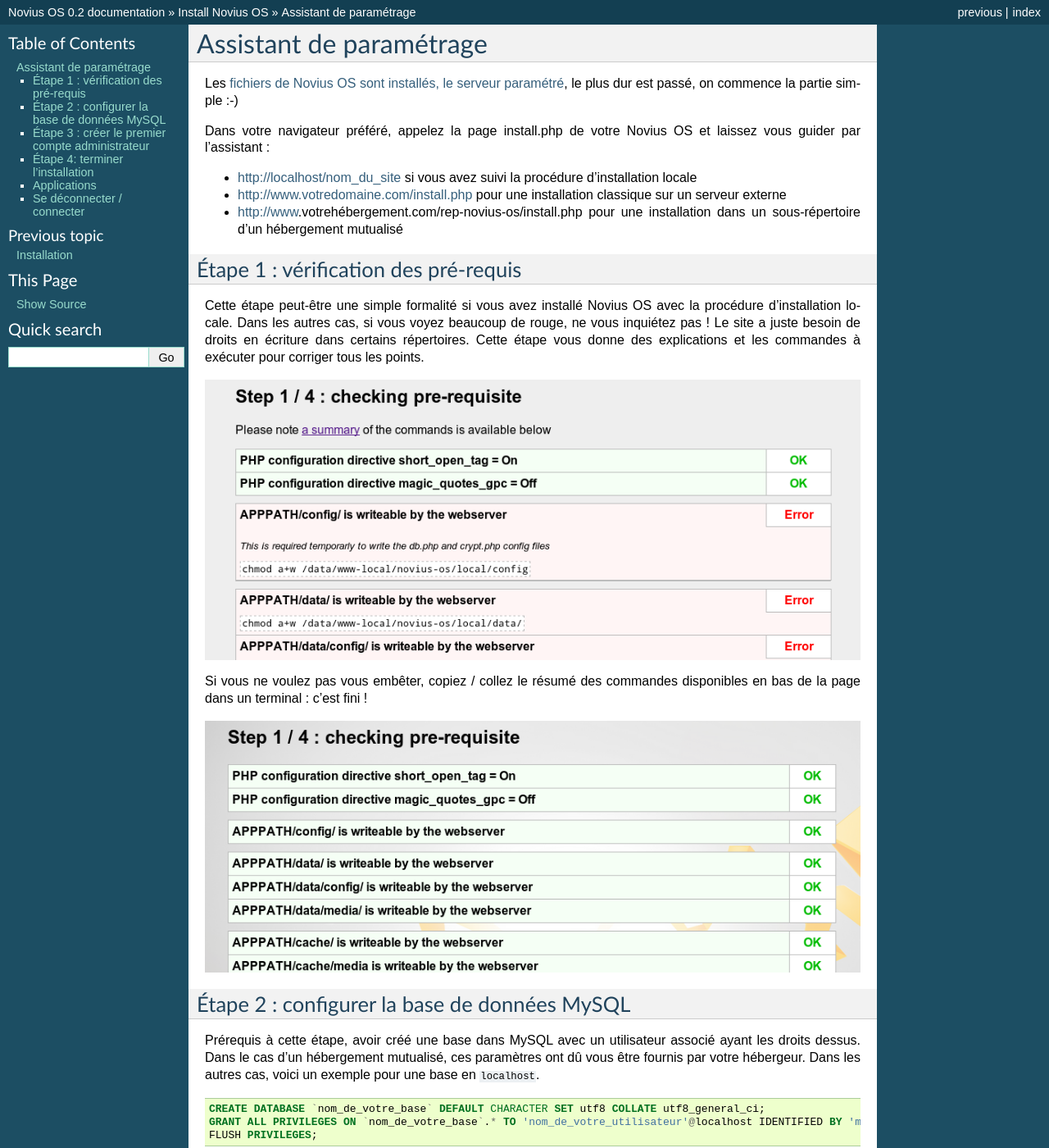
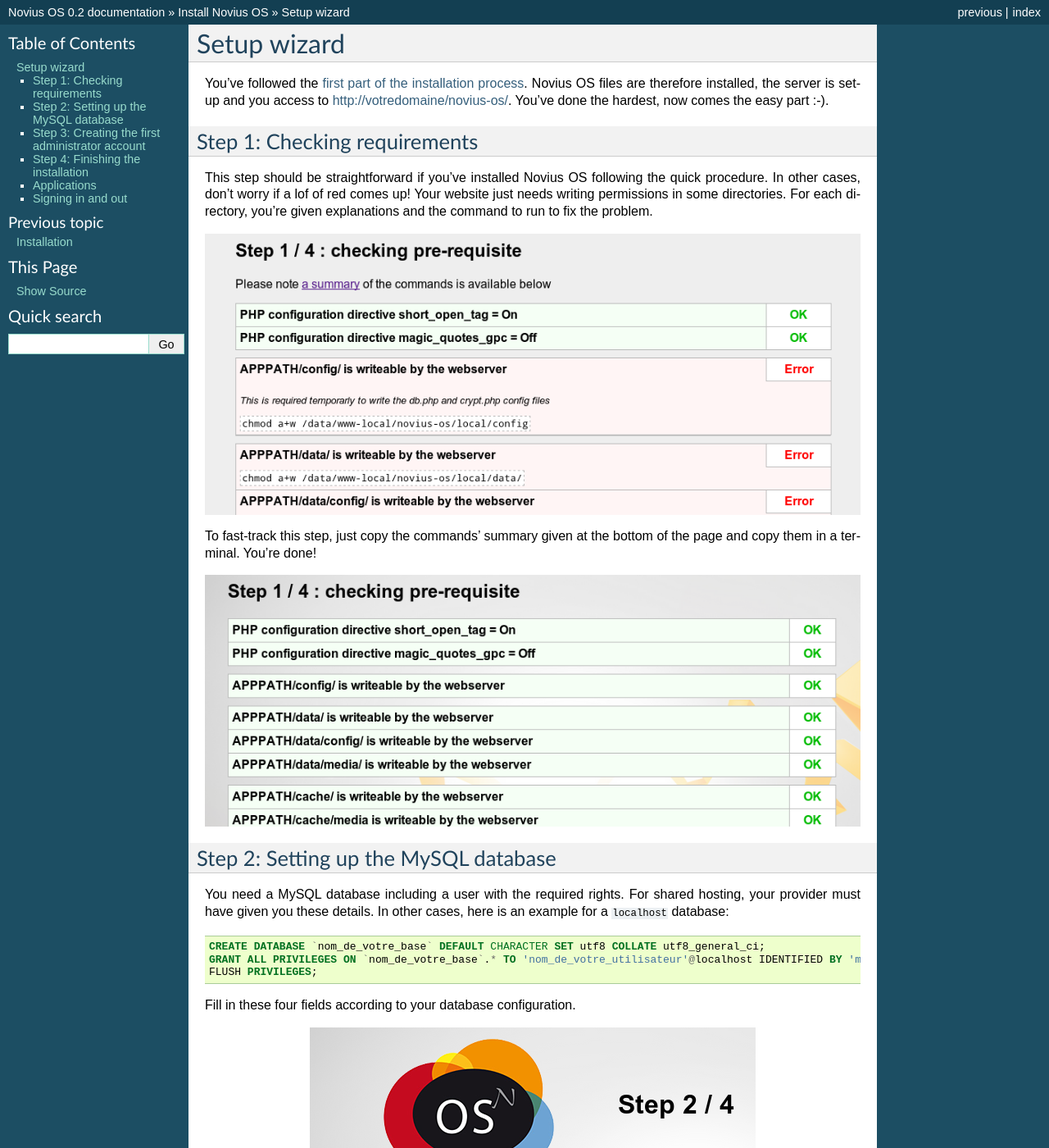
Before and after one commit to Meroje/documentation-en, a Sphinx documentation site: the page built from source/install/setup_wizard.rst, in a window 1280 px wide and 1400 px high. Shown: the whole window at 82% size. Built offline with Sphinx 7.4.7, drawn with Linux system fonts in a browser that asks for light colours; pages that are not in the unit, such as notebooks, are missing from menus; some of the changed text lies outside the part shown.

Commit message:
Install procedure (step 2) - Translated from FR

```diff
--- a/source/install/setup_wizard.rst
+++ b/source/install/setup_wizard.rst
@@ -1,34 +1,27 @@
-Assistant de paramétrage
-========================
+Setup wizard
+============
 
-Les :doc:`fichiers de Novius OS sont installés, le serveur paramétré <install>`, le plus dur est passé, on commence la partie simple :-)
+You've followed the :doc:`first part of the installation process <install>`. Novius OS files are therefore installed, the server is set-up and you access to http://votredomaine/novius-os/. You've done the hardest, now comes the easy part :-).
 
-Dans votre navigateur préféré, appelez la page install.php de votre Novius OS et laissez vous guider par l'assistant :
+Step 1: Checking requirements
+--------------------------
 
-* http://localhost/nom_du_site si vous avez suivi la procédure d'installation locale
-* http://www.votredomaine.com/install.php pour une installation classique sur un serveur externe
-* http://www.votrehébergement.com/rep-novius-os/install.php pour une installation dans un sous-répertoire d'un hébergement mutualisé
-
-
-Étape 1 : vérification des pré-requis
--------------------------------------
-
-Cette étape peut-être une simple formalité si vous avez installé Novius OS avec la procédure d'installation locale. Dans les autres cas, si vous voyez beaucoup de rouge, ne vous inquiétez pas ! Le site a juste besoin de droits en écriture dans certains répertoires. Cette étape vous donne des explications et les commandes à exécuter pour corriger tous les points.
+This step should be straightforward if you've installed Novius OS following the quick procedure. In other cases, don't worry if a lof of red comes up! Your website just needs writing permissions in some directories. For each directory, you're given explanations and the command to run to fix the problem.
 
 .. image:: images//step-1a.png
-	:alt: Étape 1a
+	:alt: Step 1a
 	:align: center
 
-Si vous ne voulez pas vous embêter, copiez / collez le résumé des commandes disponibles en bas de la page dans un terminal : c'est fini !
+To fast-track this step, just copy the commands' summary given at the bottom of the page and copy them in a terminal. You're done!
 
 .. image:: images//step-1b.png
-	:alt: Étape 1b
+	:alt: Step 1b
 	:align: center
 
-Étape 2 : configurer la base de données MySQL
----------------------------------------------
+Step 2: Setting up the MySQL database
+---------------------------------------
 
-Prérequis à cette étape, avoir créé une base dans MySQL avec un utilisateur associé ayant les droits dessus. Dans le cas d'un hébergement mutualisé, ces paramètres ont dû vous être fournis par votre hébergeur. Dans les autres cas, voici un exemple pour une base en ``localhost``.
+You need a MySQL database including a user with the required rights. For shared hosting, your provider must have given you these details. In other cases, here is an example for a ``localhost`` database:
 
 .. code-block:: sql
 
@@ -36,27 +29,27 @@
     GRANT ALL PRIVILEGES ON `nom_de_votre_base`.* TO 'nom_de_votre_utilisateur'@localhost IDENTIFIED BY 'mot_de_passe';
     FLUSH PRIVILEGES;
 
-Remplissez simplement les 4 champs en fonction de votre configuration. Prenez note que la base de données doit exister, et que vous aurez peut-être besoin de la créer avant de continuer.
+Fill in these four fields according to your database configuration.
 
 .. image:: images/step-2.png
 	:alt: Étape 2
 	:align: center
 
-Ceci va créer les 2 fichiers *local/config/db.php* et *local/config/crypt.php* et surtout créer les tables nécessaires dans votre base de données.
+This will create two files *local/config/db.php* and *local/config/crypt.php* and—more importantly-the tables needed for Novius OS to run.
 
-Étape 3 : créer le premier compte administrateur
-------------------------------------------------
+Step 3: Creating the first administrator account
+--------------------------------------------------
 
 .. image:: images//step-3.png
-	:alt: Étape 3
+	:alt: Step 3
 	:align: center
 
 
-Étape 4: terminer l'installation
---------------------------------
+Step 4: Finishing the installation
+----------------------------------
 
 .. image:: images//step-4.png
-	:alt: Étape 4
+	:alt: Step 4
 	:align: center
 
 
@@ -64,22 +57,22 @@
 Applications
 ------------
 
-Vous devriez arriver sur le gestionnaire d'applications. C'est ici que vous pouvez installer les applications que vous souhaitez utiliser.
+You're redirected to the applications manager. Install the applications you need.
 
 .. image:: images//step-appmanager.png
 	:alt: Applications manager
 	:align: center
 
-Se déconnecter / connecter
-------------------------
+Signing in and out
+------------------
 
-Pour vous déconnecter de l'interface d'administration, cliquez en haut à droit sur votre prénom. Un menu apparait alors,
+To sign out, click your name in the top-right corner. A menu shows:
 
 .. image:: images//step-login-a.png
 	:alt: Se déconnecter
 	:align: center
 
-Vous être alors redirigé sur le formulaire de connexion.
+You're redirected to the sign-in form.
 
 .. image:: images//step-login-b.png
 	:alt: Se connecter
```
